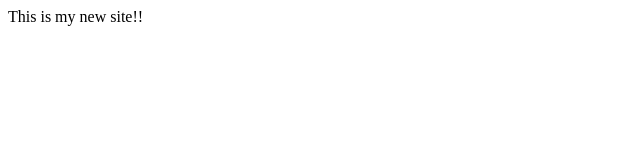
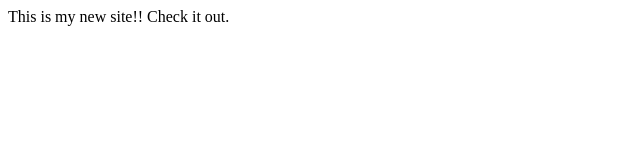
Before and after one commit to jacypennaertzw/myappsample, a plain HTML site: page index.html in a window 1280 px wide. Shown: the full height of the page, 0-640 px from the left. Drawn offline with Linux system fonts and the light colour scheme.

Commit message:
big changes

```diff
--- a/index.html
+++ b/index.html
@@ -4,5 +4,7 @@
     </head>
     <body>
         This is my new site!!
+        Check it out.
+
     </body>
 </html>
```
